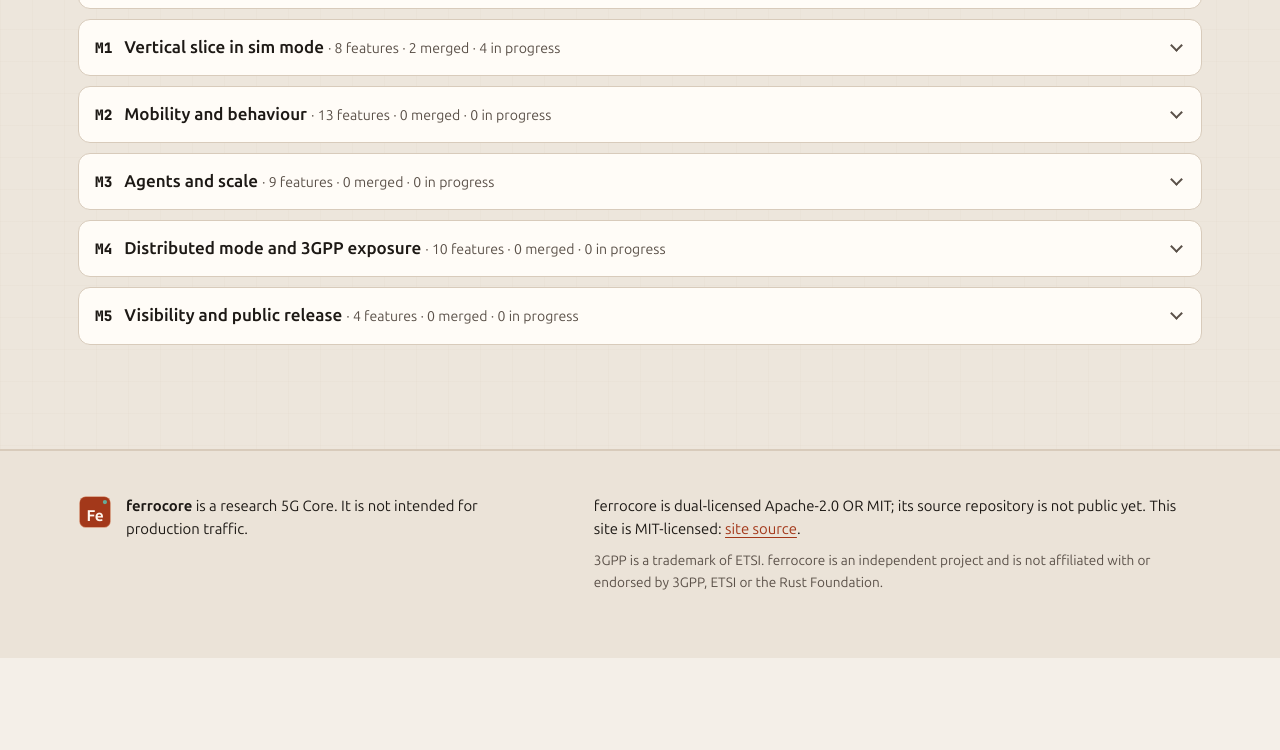
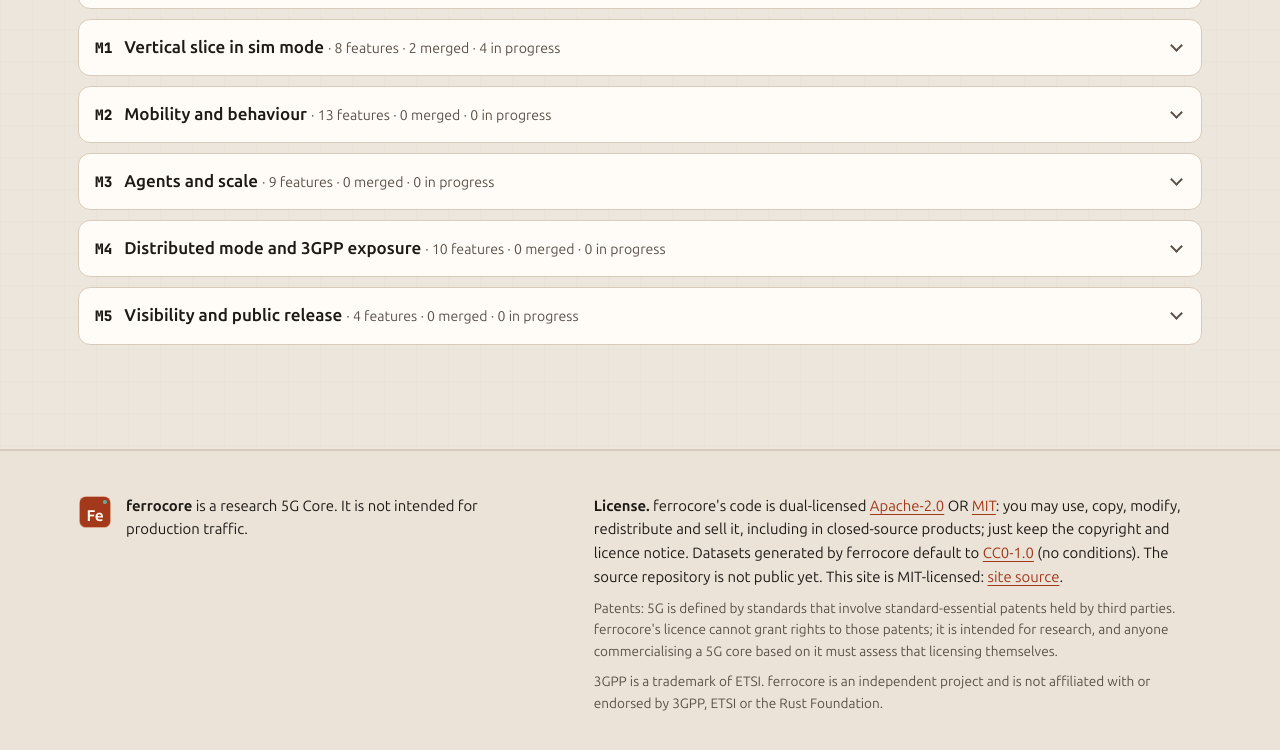
Before and after one commit to aruizrab/ferrocore-site, a plain HTML site: page index.html in a window 1280 px wide. Shown: the part 9123-9873 px from the top of the page. Before the commit the page ends 9781 px from the top, so only its background shows below. Drawn offline with Linux system fonts and the light colour scheme.

Commit message:
docs: state code, dataset and patent licensing in the footer
Co-Authored-By: Claude Opus 5.5 <noreply@anthropic.com>
Claude-Session: https://claude.ai/code/session_01UskiHsPgx9auycciEPSXBp

```diff
--- a/index.html
+++ b/index.html
@@ -537,7 +537,8 @@
         <p><strong>ferrocore</strong> is a research 5G Core. It is not intended for production traffic.</p>
       </div>
       <div class="footer-notes">
-        <p>ferrocore is dual-licensed Apache-2.0 OR MIT; its source repository is not public yet. This site is MIT-licensed: <a href="https://github.com/aruizrab/ferrocore-site">site source</a>.</p>
+        <p id="license"><strong>License.</strong> ferrocore's code is dual-licensed <a href="https://www.apache.org/licenses/LICENSE-2.0">Apache-2.0</a> OR <a href="https://opensource.org/license/mit">MIT</a>: you may use, copy, modify, redistribute and sell it, including in closed-source products; just keep the copyright and licence notice. Datasets generated by ferrocore default to <a href="https://creativecommons.org/publicdomain/zero/1.0/">CC0-1.0</a> (no conditions). The source repository is not public yet. This site is MIT-licensed: <a href="https://github.com/aruizrab/ferrocore-site">site source</a>.</p>
+        <p class="muted">Patents: 5G is defined by standards that involve standard-essential patents held by third parties. ferrocore's licence cannot grant rights to those patents; it is intended for research, and anyone commercialising a 5G core based on it must assess that licensing themselves.</p>
         <p class="muted">3GPP is a trademark of ETSI. ferrocore is an independent project and is not affiliated with or endorsed by 3GPP, ETSI or the Rust Foundation.</p>
       </div>
     </div>
```
